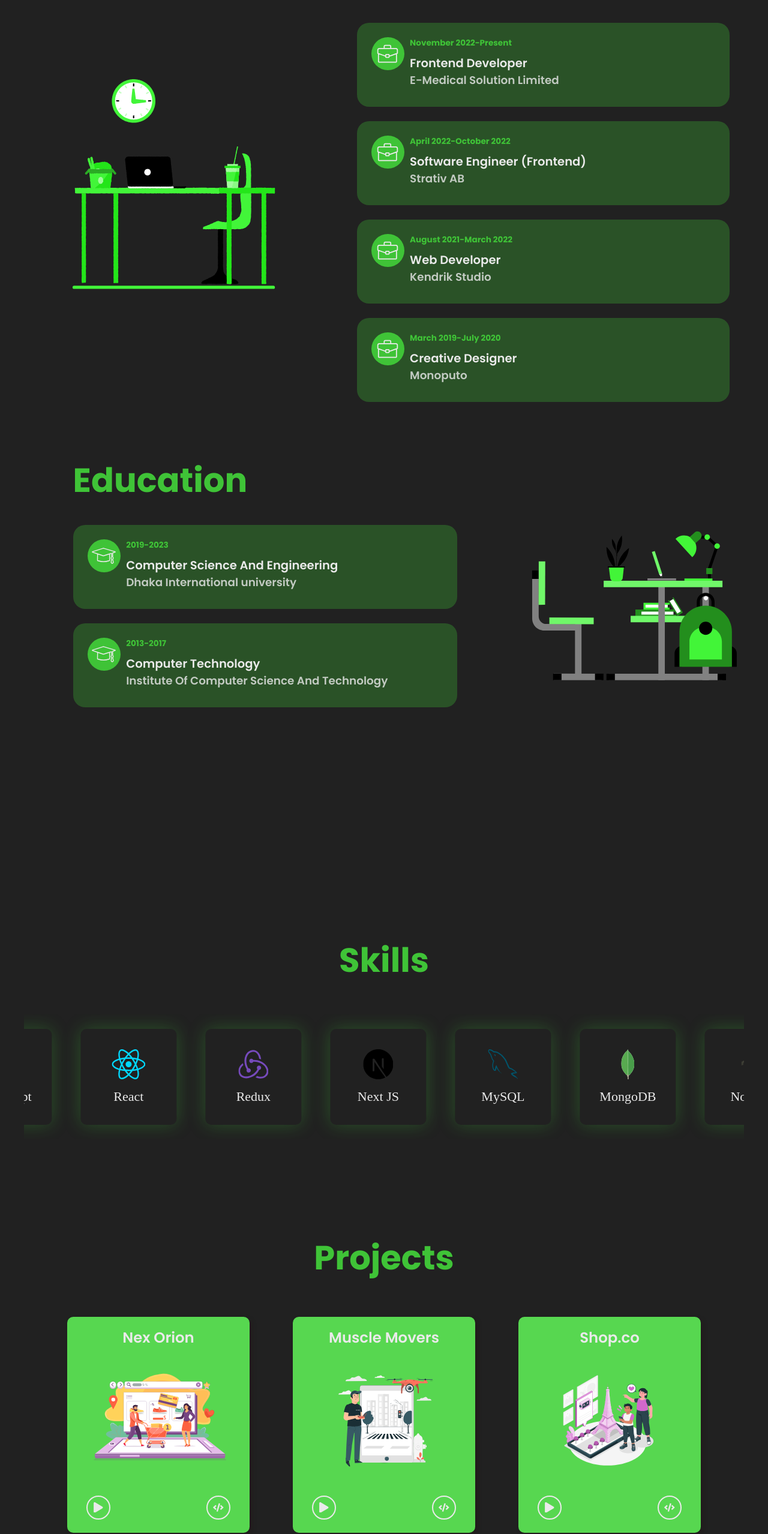
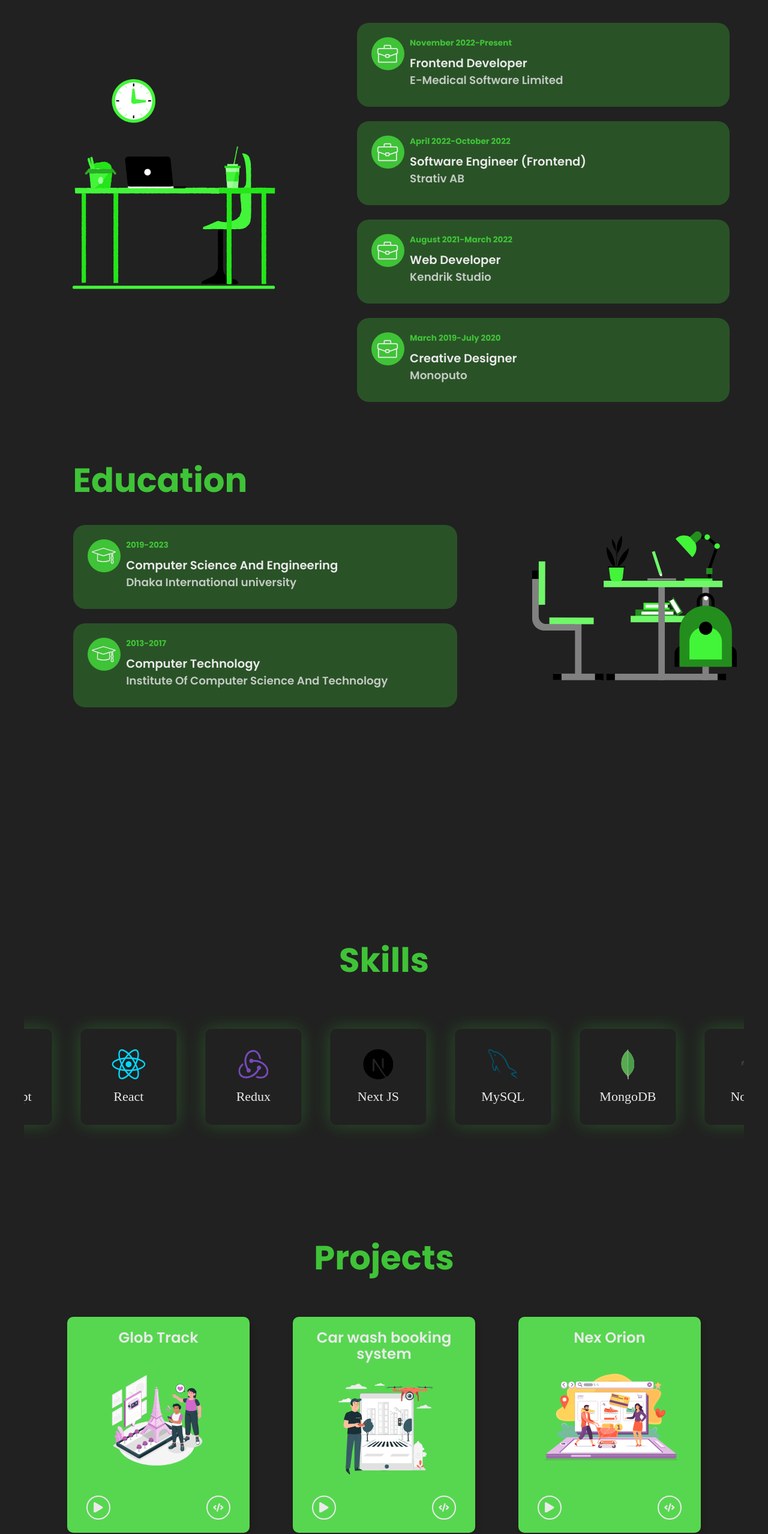
Before and after one commit to binshahed/portfolio-site, a React (Vite) app: page / in a window 1280 px wide. Shown: the part 1711-4268 px from the top of the page at 60% size. Built offline with nearby package versions, Linux system fonts and the light colour scheme; a web font is replaced by a local one.

Commit message:
change info

```diff
--- a/src/data/experienceData.js
+++ b/src/data/experienceData.js
@@ -1,30 +1,30 @@
 export const experienceData = [
   {
     id: 1,
-        company: 'E-Medical Solution Limited',
-        jobtitle: 'Frontend Developer',
-        startYear: 'November 2022',
-        endYear: 'Present'
+    company: "E-Medical Software Limited",
+    jobtitle: "Frontend Developer",
+    startYear: "November 2022",
+    endYear: "Present"
   },
   {
     id: 2,
-        company: 'Strativ AB',
-        jobtitle: 'Software Engineer (Frontend)',
-        startYear: 'April 2022',
-        endYear: 'October 2022'
+    company: "Strativ AB",
+    jobtitle: "Software Engineer (Frontend)",
+    startYear: "April 2022",
+    endYear: "October 2022"
   },
   {
     id: 3,
-        company: 'Kendrik Studio',
-        jobtitle: 'Web Developer',
-        startYear: 'August 2021',
-        endYear: 'March 2022'
+    company: "Kendrik Studio",
+    jobtitle: "Web Developer",
+    startYear: "August 2021",
+    endYear: "March 2022"
   },
   {
     id: 4,
-        company: 'Monoputo',
-        jobtitle: 'Creative Designer',
-        startYear: 'March 2019',
-        endYear: 'July 2020'
-    },
-]
+    company: "Monoputo",
+    jobtitle: "Creative Designer",
+    startYear: "March 2019",
+    endYear: "July 2020"
+  }
+];
--- a/src/data/projectsData.js
+++ b/src/data/projectsData.js
@@ -9,7 +9,27 @@ import six from "../assets/svg/projects/six.svg";
 
 export const projectsData = [
   {
-    id: 1,
+    id: 8,
+    projectName: "Glob Track",
+    projectDesc:
+      "Glove Track is a comprehensive platform for travel enthusiasts, offering travel tips, destination guides, and interactive features for users to share their experiences. ",
+    tags: ["Next Js", "Next UI", "Tailwind"],
+    code: "",
+    demo: "https://globe-trek-client.vercel.app/",
+    image: three
+  },
+  {
+    id: 7,
+    projectName: "Car wash booking system",
+    projectDesc:
+      "The Auto Cleaning app allows users to browse and book a range of car wash and service options. Users can quickly locate the service they want, choose a suitable time slot, and confirm their reservation.",
+    tags: ["React", "ant design", "Redux", "RTK query"],
+    code: "",
+    demo: "https://car-wash-booking-system-client-opal.vercel.app/",
+    image: two
+  },
+  {
+    id: 6,
     projectName: "Nex Orion",
     projectDesc:
       "Nex Orion is a client side project, which create for a software firm",
@@ -19,7 +39,7 @@ export const projectsData = [
     image: one
   },
   {
-    id: 2,
+    id: 5,
     projectName: "Muscle Movers",
     projectDesc:
       "Muscle Movers is a comprehensive e-commerce platform designed for fitness enthusiasts. It offers a seamless shopping experience for fitness equipment and accessories.",
@@ -29,7 +49,7 @@ export const projectsData = [
     image: two
   },
   {
-    id: 3,
+    id: 4,
     projectName: "Shop.co",
     projectDesc:
       "This project aims to build an Personal Ecommerce project for portfolio",
@@ -39,7 +59,7 @@ export const projectsData = [
     image: three
   },
   {
-    id: 4,
+    id: 3,
     projectName: "Drone Fleet",
     projectDesc:
       "Full Stack Drone Project: Drone Fleet his is a Website About Selling Drone. The User can see all the available models and brands and order a Drone. The user is able to cancel their order at Before Shipping. ",
@@ -49,7 +69,7 @@ export const projectsData = [
     image: four
   },
   {
-    id: 5,
+    id: 2,
     projectName: "Tripo",
     projectDesc: `
       Tripo is a Tour agency app.
@@ -62,7 +82,7 @@ export const projectsData = [
     image: five
   },
   {
-    id: 6,
+    id: 1,
     projectName: "Care Now",
     projectDesc: `1. SignIn,Register using google and Email-Password
       2. Make Appointment for treatment
```
Also changed, not shown: 1 other file (tests, documents, lock files or other folders). Lines whose indentation alone changed are shown as unchanged.
